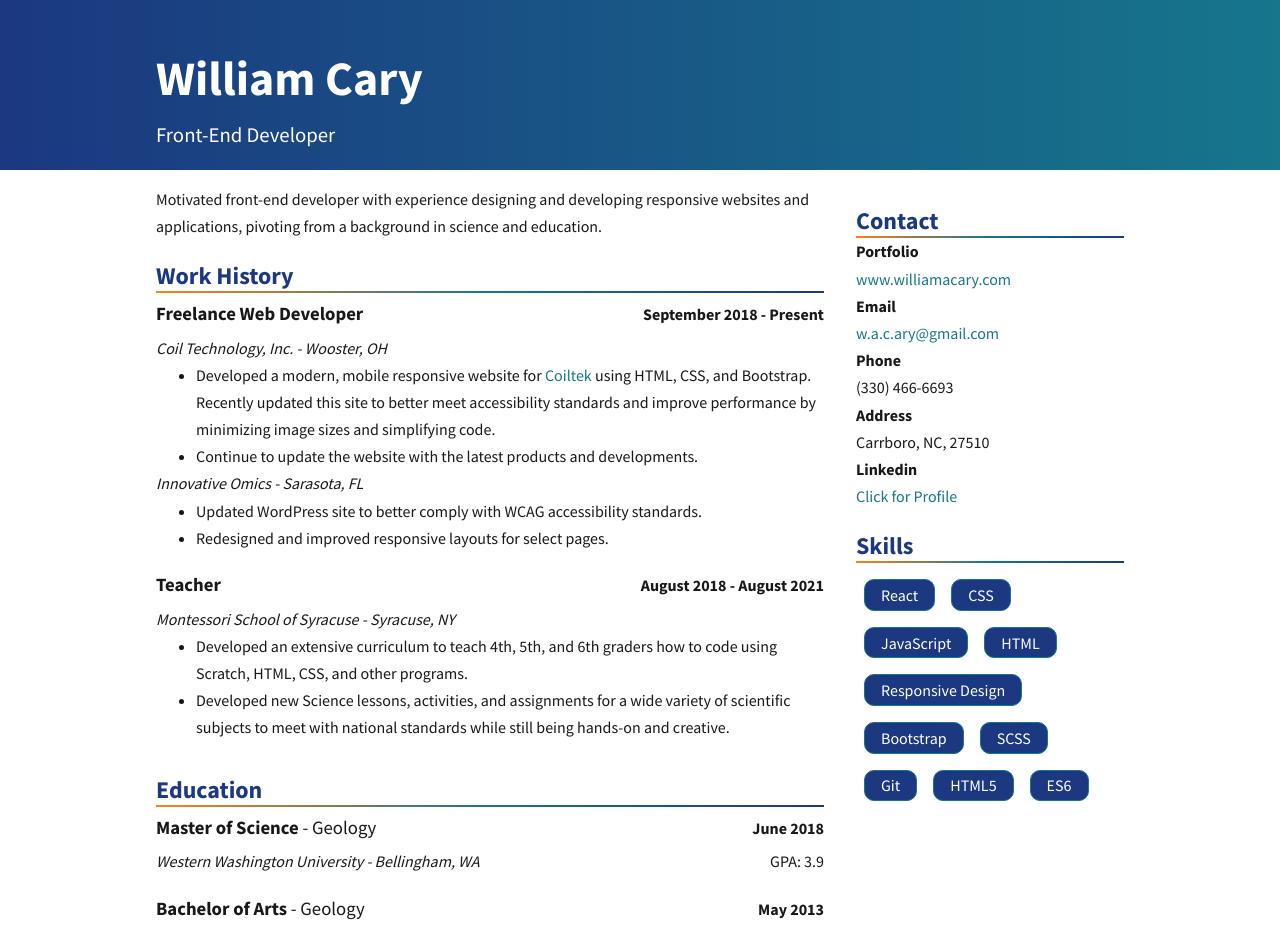
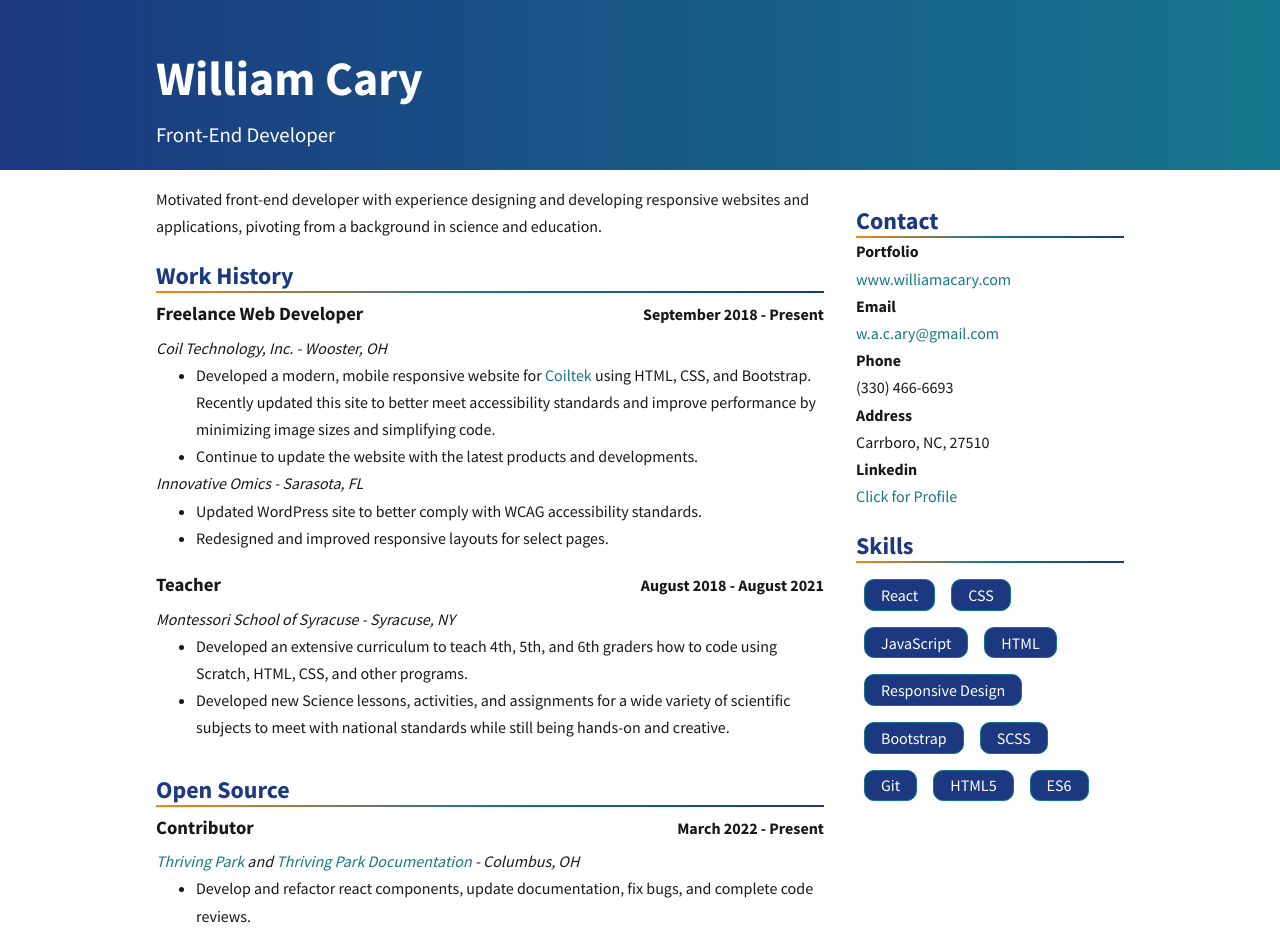
Before and after one commit to willcary/react-resume, a React (Create React App) app: page / in a window 1280 px wide. Shown: the top 934 px of the page. Built offline with nearby package versions, Linux system fonts and the light colour scheme.

Commit message:
Implement OpenSource component in MainContainer

```diff
--- a/src/components/main-container/MainContainer.js
+++ b/src/components/main-container/MainContainer.js
@@ -1,5 +1,6 @@
 import React from 'react'
 import Work from './Work'
+import OpenSource from './OpenSource'
 import Education from './Education'
 import Certificates from './Certificates'
 
@@ -12,6 +13,7 @@ export default function MainContainer() {
         science and education.
       </p>
       <Work />
+      <OpenSource />
       <Education />
       <Certificates />
     </div>
```
